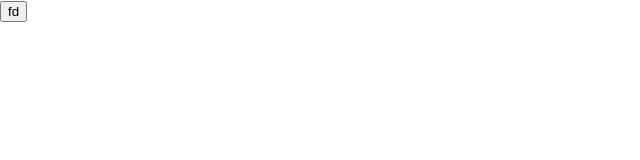
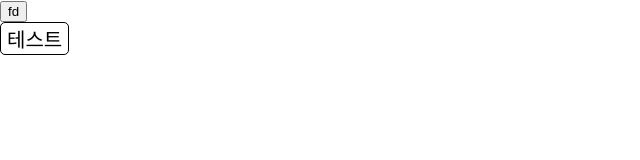
Before and after one commit to HuaHuaChiChi/nbc_week3_fanletter, a React (Create React App) app: page / in a window 1280 px wide. Shown: the top 160 px of the page, without its empty margins (0-640 px from the left). Built offline with nearby package versions, Linux system fonts and the light colour scheme.

Commit message:
fix : db 수정

```diff
--- a/package.json
+++ b/package.json
@@ -6,6 +6,8 @@
     "@testing-library/jest-dom": "^5.17.0",
     "@testing-library/react": "^13.4.0",
     "@testing-library/user-event": "^13.5.0",
+    "global": "^4.4.0",
+    "json-server": "^1.0.0-alpha.23",
     "react": "^18.2.0",
     "react-dom": "^18.2.0",
     "react-router-dom": "^6.21.3",
--- a/src/components/Letter.jsx
+++ b/src/components/Letter.jsx
@@ -1,5 +1,9 @@
+import { useParams } from "react-router-dom"
 
 function Letter() {
+
+  const params = useParams
+
   return (
     <div>Letter</div>
   )
--- a/src/pages/Main.jsx
+++ b/src/pages/Main.jsx
@@ -1,4 +1,5 @@
 import { useNavigate } from "react-router-dom";
+import BaseButton from "../style/common/BaseButton";
 
 function Main() {
   const navigate = useNavigate();
@@ -6,6 +7,7 @@ function Main() {
   return (
     <div>
       <button onClick={() => navigate("/Detail")}>fd</button>
+      <BaseButton>테스트</BaseButton>
     </div>
   )
 }
--- a/src/style/common/BaseButton.jsx
+++ b/src/style/common/BaseButton.jsx
@@ -0,0 +1,25 @@
+
+import styled from "styled-components"
+
+
+function BaseButton({children}) {
+
+  const BaseButton = styled.button `
+  font-size : 20px;
+  background-color : white;
+  border-radius: 5px;
+  border : 1px solid black;
+  &:hover {
+    background-color : #67b767
+  }
+  `
+
+
+  return (
+    <div>
+      <BaseButton>{children}</BaseButton>
+    </div>
+  )
+}
+
+export default BaseButton
```
Also changed, not shown: src/components/Footer.jsx (added, +8 -0 lines), src/db/letter.json (renamed from db.json), 1 other file (tests, documents, lock files or other folders).
